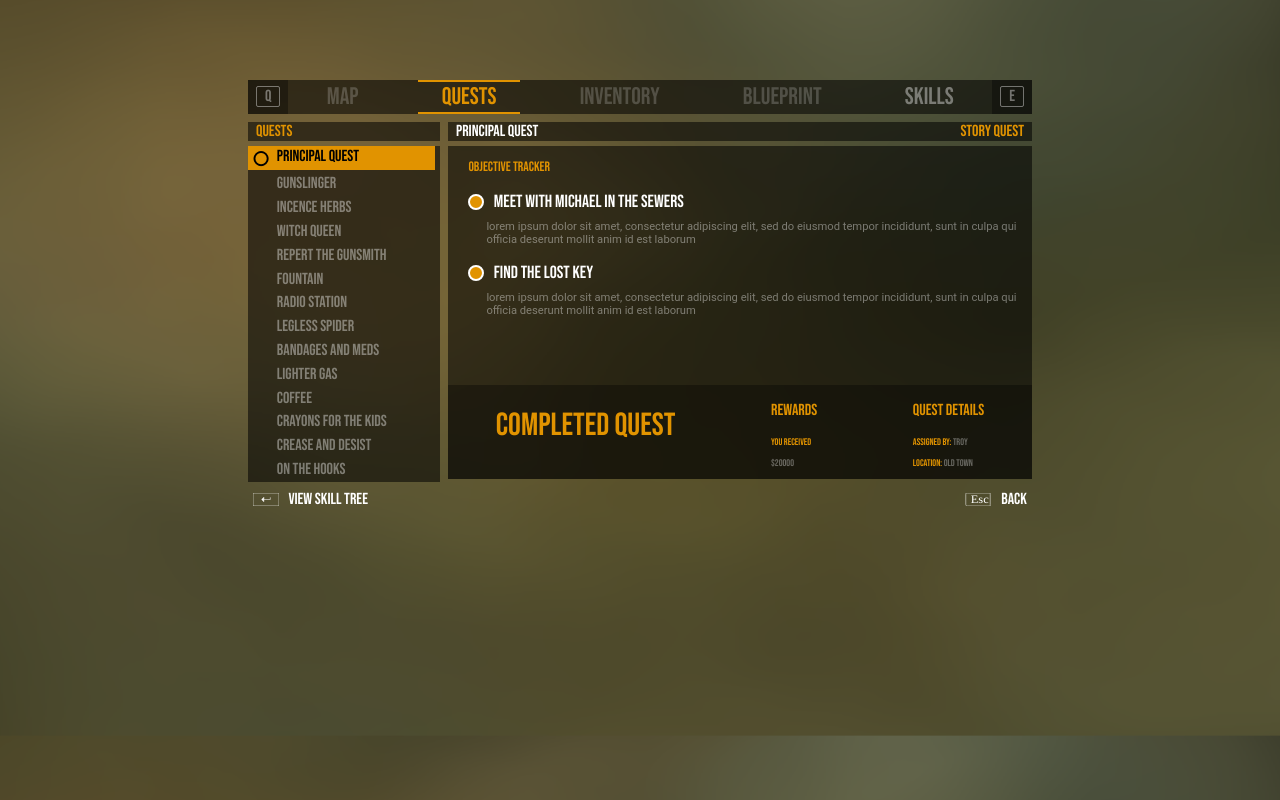
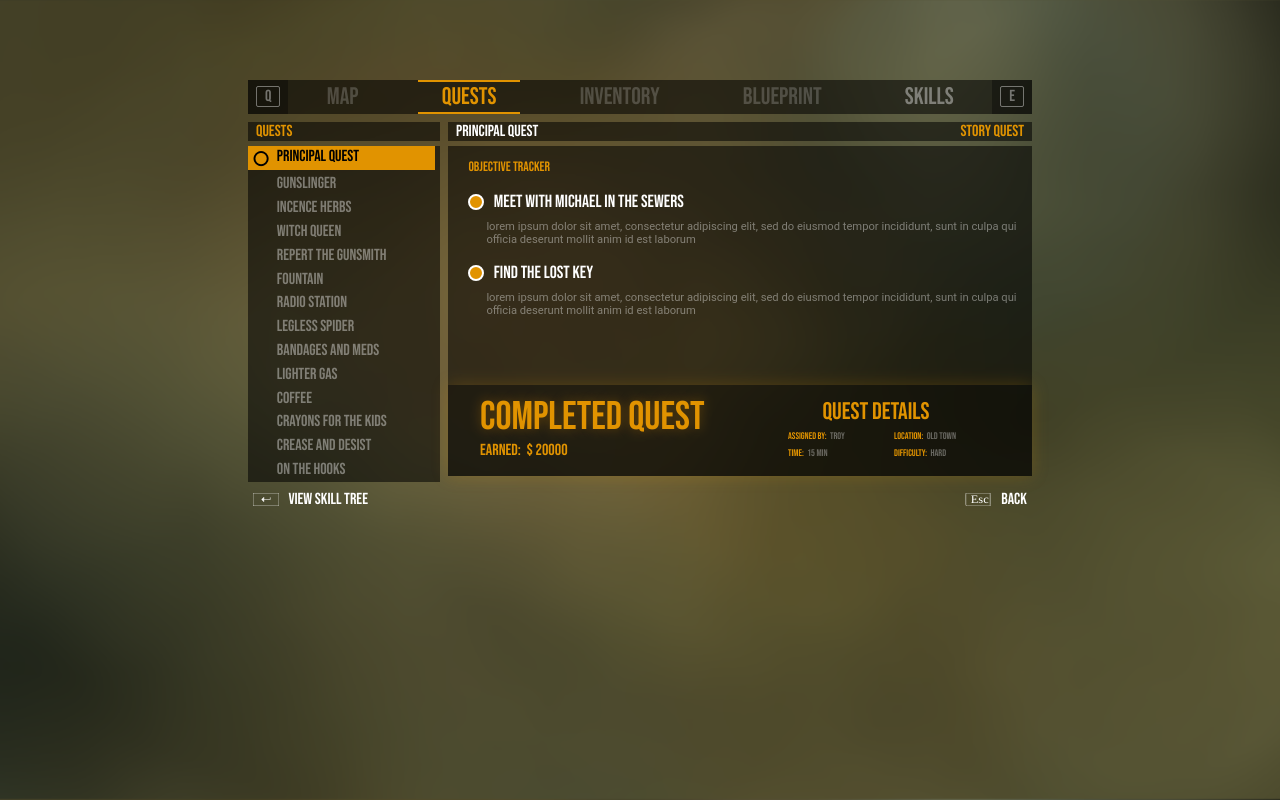
Before and after one commit to nchvrgr/videogameUI, a React (Create React App) app: page / in a window 1280 px wide. Built offline with nearby package versions, Linux system fonts and the light colour scheme.

Commit message:
UI changes in quests

```diff
--- a/src/components/QuestLog.jsx
+++ b/src/components/QuestLog.jsx
@@ -29,16 +29,18 @@ function QuestLog({selected}) {
                 </div>
             </div>
             <footer className={completed ? "questStats completedStats" : "questStats"}>
+                <div className="questStatsLeft">
+                    <h1 className={completed ? "completedH1" : null}>{completed ? "Completed Quest" : "Incomplete Quest" }</h1>
+                    <p>
+                        {completed ? "Earned: " : "Reward: "}
+                        <span> $ {quest?.rewards}</span>
+                    </p>
+                </div>
+                <div className="questStatsRight">
                     <div>
-                    <h1 className={completed ? "completedH1" : null}>{completed ? "Completed Quest" : "Incomplete Quest" }</h1>
+                        <h2>Quest details</h2>
                     </div>
-                <div>
-                    <p>Rewards</p>
-                    <p className="littleTextStat">{completed ? "You received" : "You will receive"}</p>
-                    <p className={`littleSpanStat ${completed ? "darkStat" : "whiteStat"}`} id="rewards">${quest?.rewards}</p>
-                </div>
-                <div>
-                    <p>Quest details</p>
+                    <div className="statsDiv">
                         <p className="littleTextStat">
                             Assigned by:
                             <span className={`littleSpanStat ${completed ? "darkStat" : "whiteStat"}`}> {quest?.asignedBy}</span>
@@ -48,6 +50,17 @@ function QuestLog({selected}) {
                             <span className={`littleSpanStat ${completed ? "darkStat" : "whiteStat"}`}> {quest?.location}</span>
                         </p>
                     </div>
+                    <div className="statsDiv">
+                        <p className="littleTextStat">
+                            Time:
+                            <span className={`littleSpanStat ${completed ? "darkStat" : "whiteStat"}`}> 15 min</span>
+                        </p>
+                        <p className="littleTextStat">
+                            Difficulty:
+                            <span className={`littleSpanStat ${completed ? "darkStat" : "whiteStat"}`}> Hard </span>
+                        </p>
+                    </div>
+                </div>
             </footer>
         </div>
     )
--- a/src/sass/components/_mixins.scss
+++ b/src/sass/components/_mixins.scss
@@ -8,6 +8,8 @@ $backgroundLighter: rgba(255, 255, 255, 0.055);
 $yellowColor: #e19300;
 
 $yellowColorShine: #e192005d;
+
+$yellowColorShineLight: #e1920034;
 
 $lightLetter: rgba(255, 255, 255, 0.4);
 
--- a/src/sass/components/_quests.scss
+++ b/src/sass/components/_quests.scss
@@ -86,6 +86,10 @@
 
 .completedStats{
     color: $yellowColor !important;
+    box-shadow: $yellowColorShineLight 0px 0px 1em 0px;
+    h1{
+        text-shadow: $yellowColorShine 0 0 0.3em;
+    }
 }
 
 input[type='radio']:after {
@@ -165,7 +169,52 @@ input[type='radio']:checked:after {
     background-color: $backgroundDarkest;
     color: $darkerLetter;
     display: flex;
-    justify-content: space-around;
+    justify-content: space-between;
+    span{
+        padding-left: 0.2em;
+    }
+}
+
+.questStatsLeft{
+    margin-left: 0;
+    padding-left: 2em;
+    width: 100%;
+    h1{
+        font-size: 2.5em;
+        margin: 0;
+        padding: 0;
+        padding-top: 0.2em;
+    }
+    p{
+        margin: 0;
+        padding-bottom: 1em;
+    }
+}
+
+.questStatsRight{
+
+    width: 100%;
+    margin-right: 0;
+    h2{
+        font-weight: normal;
+        margin: 0;
+        text-align: center;
+        padding-top: 0.5em;
+        padding-right: 1.5em;
+    }
+    p{
+        margin: 0;
+        width: 50%;
+        padding-top: 0.5em;
+        text-align: left;
+        font-weight: normal;
+    }
+}
+
+.statsDiv{
+    padding: 0em 2em;
+    display: flex;
+    justify-content: space-between;
 }
 
 .objectiveTracker{
--- a/src/sass/components/_skills.scss
+++ b/src/sass/components/_skills.scss
@@ -3,7 +3,7 @@
     display: flex;
     justify-content: space-between;
     padding-top: 0.5em;
-    padding-bottom: 3.5em;
+    padding-bottom: 4.8em;
     font-weight: normal !important;
 }
 
@@ -240,8 +240,8 @@ p{
     display: flex;
     justify-content: center;
     align-items: center;
-    padding: 1em 0em;
-
+    padding: 1.4em 0em;
+    margin: 0.4em 0em;
 }
 
 .skillImage{
--- a/src/sass/index.css
+++ b/src/sass/index.css
@@ -7,9 +7,6 @@ body {
   background: url(../media/bluredGameplayScreenshot.png);
   background-size: cover;
   font-family: 'Bebas Neue', cursive;
-  background-size: 150% 150%;
-  -webkit-animation: gradient 20s ease infinite;
-          animation: gradient 20s ease infinite;
 }
 
 .main {
@@ -245,6 +242,12 @@ body {
 
 .completedStats {
   color: #e19300 !important;
+  -webkit-box-shadow: #e1920034 0px 0px 1em 0px;
+          box-shadow: #e1920034 0px 0px 1em 0px;
+}
+
+.completedStats h1 {
+  text-shadow: #e192005d 0 0 0.3em;
 }
 
 input[type='radio']:after {
@@ -329,8 +332,62 @@ input[type='radio']:checked:after {
   display: -webkit-box;
   display: -ms-flexbox;
   display: flex;
-  -ms-flex-pack: distribute;
-      justify-content: space-around;
+  -webkit-box-pack: justify;
+      -ms-flex-pack: justify;
+          justify-content: space-between;
+}
+
+.questStats span {
+  padding-left: 0.2em;
+}
+
+.questStatsLeft {
+  margin-left: 0;
+  padding-left: 2em;
+  width: 100%;
+}
+
+.questStatsLeft h1 {
+  font-size: 2.5em;
+  margin: 0;
+  padding: 0;
+  padding-top: 0.2em;
+}
+
+.questStatsLeft p {
+  margin: 0;
+  padding-bottom: 1em;
+}
+
+.questStatsRight {
+  width: 100%;
+  margin-right: 0;
+}
+
+.questStatsRight h2 {
+  font-weight: normal;
+  margin: 0;
+  text-align: center;
+  padding-top: 0.5em;
+  padding-right: 1.5em;
+}
+
+.questStatsRight p {
+  margin: 0;
+  width: 50%;
+  padding-top: 0.5em;
+  text-align: left;
+  font-weight: normal;
+}
+
+.statsDiv {
+  padding: 0em 2em;
+  display: -webkit-box;
+  display: -ms-flexbox;
+  display: flex;
+  -webkit-box-pack: justify;
+      -ms-flex-pack: justify;
+          justify-content: space-between;
 }
 
 .objectiveTracker {
@@ -372,7 +429,7 @@ input[type='radio']:checked:after {
       -ms-flex-pack: justify;
           justify-content: space-between;
   padding-top: 0.5em;
-  padding-bottom: 3.5em;
+  padding-bottom: 4.8em;
   font-weight: normal !important;
 }
 
@@ -601,7 +658,8 @@ p {
   -webkit-box-align: center;
       -ms-flex-align: center;
           align-items: center;
-  padding: 1em 0em;
+  padding: 1.4em 0em;
+  margin: 0.4em 0em;
 }
 
 .skillImage {
--- a/src/sass/index.scss
+++ b/src/sass/index.scss
@@ -8,8 +8,8 @@ body{
     background: url(../media/bluredGameplayScreenshot.png);
     background-size: cover;
     font-family: 'Bebas Neue', cursive;
-    background-size: 150% 150%;
-	animation: gradient 20s ease infinite;
+    // background-size: 150% 150%;
+	// animation: gradient 20s ease infinite;
 }
 
 
```
Also changed, not shown: 1 other file (tests, documents, lock files or other folders). Lines whose indentation alone changed are shown as unchanged.
